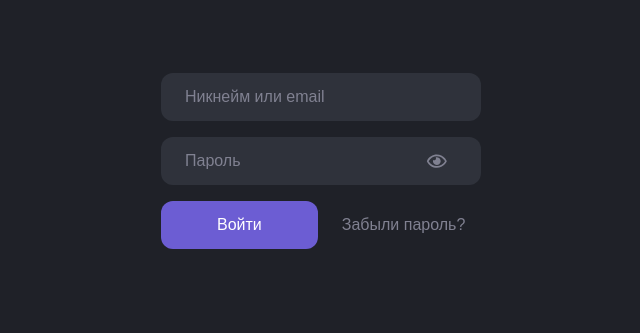
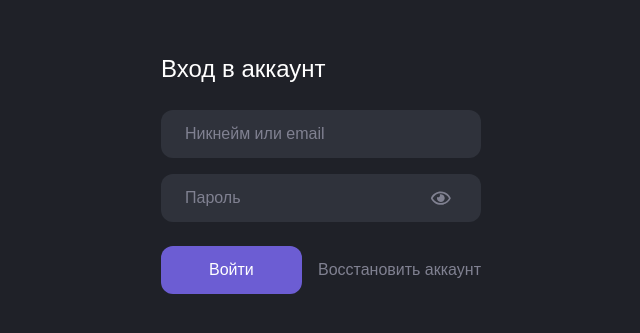
Before and after one commit to NikitaSheremeta/wildhunt-client-personal-cabinet, a Vue app: page / in a window 1280 px wide. Shown: the part 239-572 px from the top of the page, without its empty margins (319-959 px from the left). Built offline with nearby package versions, Linux system fonts and the light colour scheme; a web font is replaced by a local one.

Commit message:
Refactoring login form

```diff
--- a/src/assets/scss/variables/colors.scss
+++ b/src/assets/scss/variables/colors.scss
@@ -21,7 +21,7 @@ $yellow: #FEE394;
 $green: #28a745;
 $teal: #20c997;
 $cyan: #4A90E2;
-$black: #000;
+$black: #101113;
 
 // Color assignments
 $primary: $purple;
--- a/src/components/BaseButton.vue
+++ b/src/components/BaseButton.vue
@@ -61,14 +61,18 @@ export default {
 
 <style lang="scss" scoped>
 $border-radius: 12px;
-$padding: 24px 56px;
+$padding: 24px 48px;
 $height: 32px;
 
 $colors: (
   primary: (
     background-color: $primary,
-    hover-background: darken($primary, 5%),
+    hover-background: darken($primary, 4%),
     color: $font-color-base
+  ),
+  dark: (
+    background-color: $black,
+    hover-background: darken($black, 4%)
   )
 );
 
@@ -102,5 +106,13 @@ $colors: (
   &.full-width {
     width: 100%;
   }
+
+  &.dark {
+    background-color: map-get($colors, dark, background-color);
+
+    &:hover {
+      background-color: map-get($colors, dark, hover-background);
+    }
+  }
 }
 </style>
--- a/src/components/BaseInput.vue
+++ b/src/components/BaseInput.vue
@@ -167,7 +167,7 @@ $colors: (
     align-items: center;
     justify-content: center;
     top: 0;
-    right: nth(map-get($input, padding), 2);
+    right: 20px;
     width: map-get($input, height);
     height: 100%;
     border: none;
--- a/src/views/Home.vue
+++ b/src/views/Home.vue
@@ -3,20 +3,27 @@
     <div class="container" :class="$style.container">
       <div class="row" :class="$style.row">
         <div :class="$style.form">
+          <h2 :class="$style['form-title']">Вход в аккаунт</h2>
+
           <BaseInput
             :class="$style['form-item']"
             type="text"
             placeholder="Никнейм или email"
           />
+
           <BaseInput
             :class="$style['form-item']"
             type="password"
             placeholder="Пароль"
           />
-          <BaseButton> Войти </BaseButton>
-          <Link :class="$style['form-link']" color="secondary">
-            Забыли пароль?
-          </Link>
+
+          <div :class="$style['form-controls']">
+            <BaseButton> Войти </BaseButton>
+
+            <Link :class="$style['form-link']" color="secondary">
+              Восстановить аккаунт
+            </Link>
+          </div>
         </div>
       </div>
     </div>
@@ -53,12 +60,23 @@ export default {
 .form {
   width: 320px;
 
+  &-title {
+    font-weight: $font-weight-base;
+  }
+
   &-item {
     margin-bottom: 16px;
+
+    &:last-child {
+      margin-bottom: 0;
+    }
   }
 
-  &-link {
-    margin-left: 24px;
+  &-controls {
+    display: flex;
+    align-items: center;
+    justify-content: space-between;
+    margin-top: 24px;
   }
 }
 </style>
```
